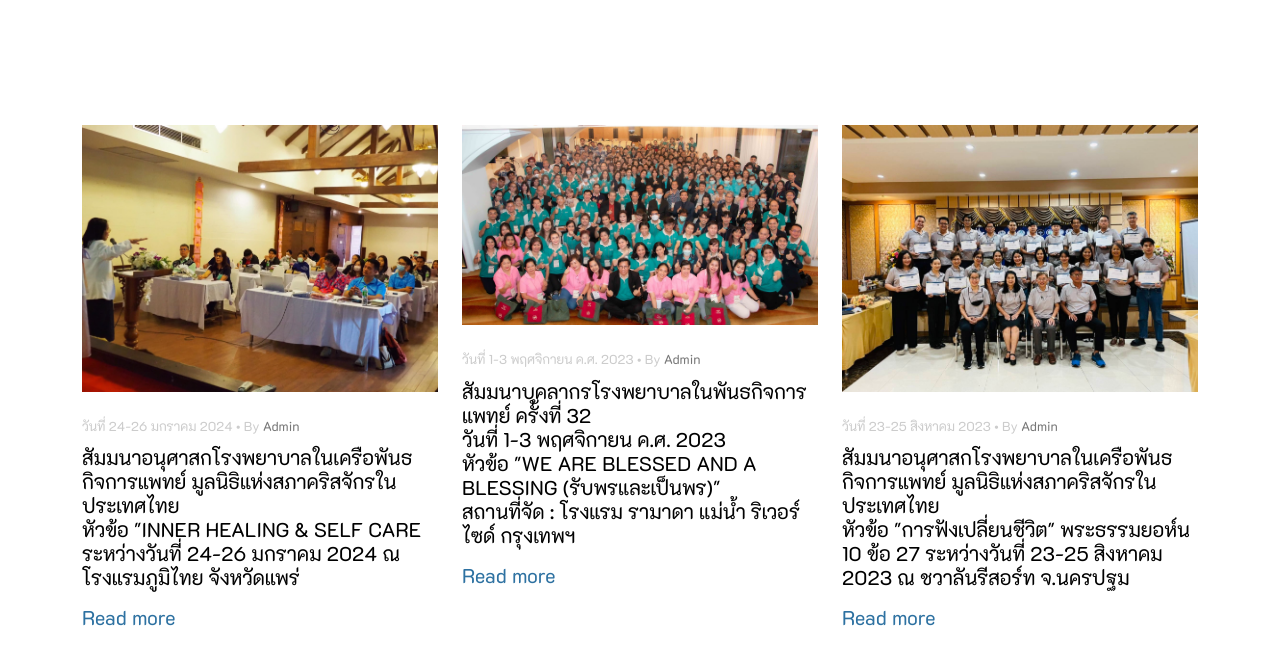
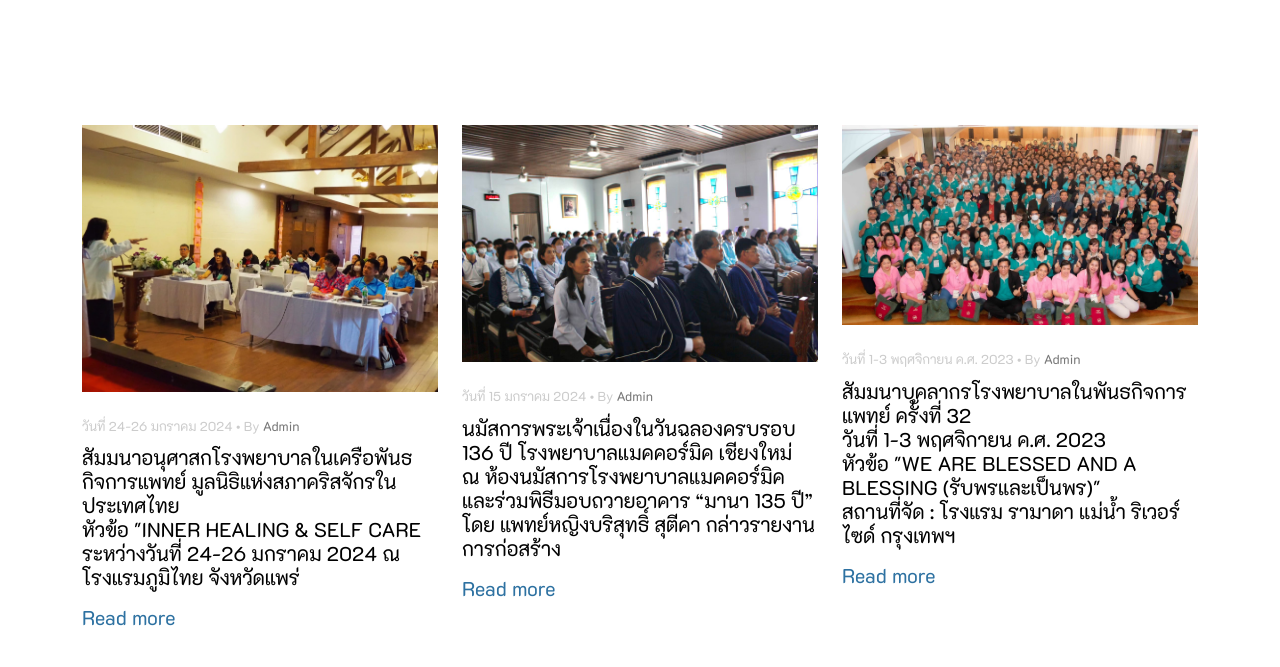
Before and after one commit to medicalministry/web, a plain HTML site: page index.html in a window 1280 px wide. Shown: the part 1360-2027 px from the top of the page. Drawn offline with Linux system fonts and the light colour scheme; a script that the page names is missing.

Commit message:
1-2-2024 1

```diff
--- a/index.html
+++ b/index.html
@@ -130,6 +130,19 @@
                     <span class="post-meta">วันที่ 24-26 มกราคม 2024 &bullet; By <a href="#">Admin</a></span>
                     <h3><a href="#">สัมมนาอนุศาสกโรงพยาบาลในเครือพันธกิจการแพทย์ มูลนิธิแห่งสภาคริสจักรในประเทศไทย<br>หัวข้อ "INNER HEALING & SELF CARE ระหว่างวันที่ 24-26 มกราคม 2024  ณ โรงแรมภูมิไทย จังหวัดแพร่</a></p>
                     <p><a href="#" class="readmore">Read more</a></p>
+                  </div>
+                </div>
+              </div>
+
+              <div class="col-md-4">
+                <div class="post-entry">
+                  <a href="#" class="d-block mb-4">
+                    <img src="assets\img\419890260_710543971177609_4401844341385527017_n.jpg" alt="Image" class="img-fluid">
+                  </a>
+                  <div class="post-text">
+                    <span class="post-meta">วันที่ 15 มกราคม 2024 &bullet; By <a href="#">Admin</a></span>
+                    <h3><a href="https://www.facebook.com/CCTThailandNews/posts/pfbid028EZANokB1YMXpBLCb9ZgbTJkFTBQeKWhsh7XZF8oF2REywsWa8hbTPjiGGKbBmbhl">นมัสการพระเจ้าเนื่องในวันฉลองครบรอบ 136 ปี โรงพยาบาลแมคคอร์มิค เชียงใหม่<br>ณ ห้องนมัสการโรงพยาบาลแมคคอร์มิค และร่วมพิธีมอบถวายอาคาร “มานา 135 ปี” โดย แพทย์หญิงบริสุทธิ์ สุตีคา กล่าวรายงานการก่อสร้าง</a></p>
+                    <p><a href="https://www.facebook.com/CCTThailandNews/posts/pfbid028EZANokB1YMXpBLCb9ZgbTJkFTBQeKWhsh7XZF8oF2REywsWa8hbTPjiGGKbBmbhl" class="readmore">Read more</a></p>
                   </div>
                 </div>
               </div>
```
Also changed, not shown: blog.html (+13 -0 lines), assets/img/419890260_710543971177609_4401844341385527017_n.jpg (added).
